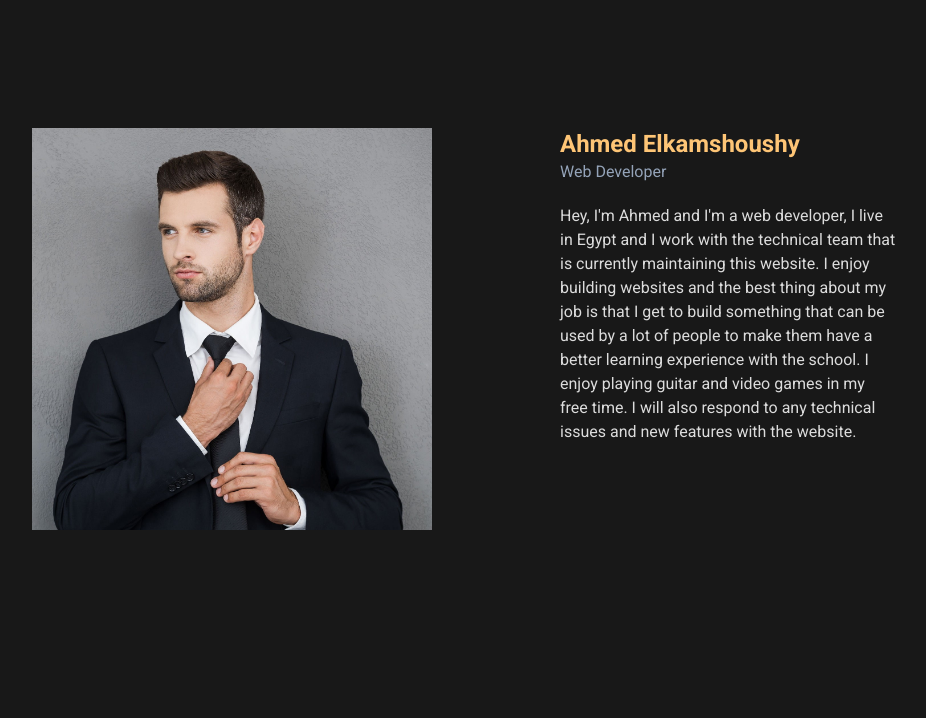
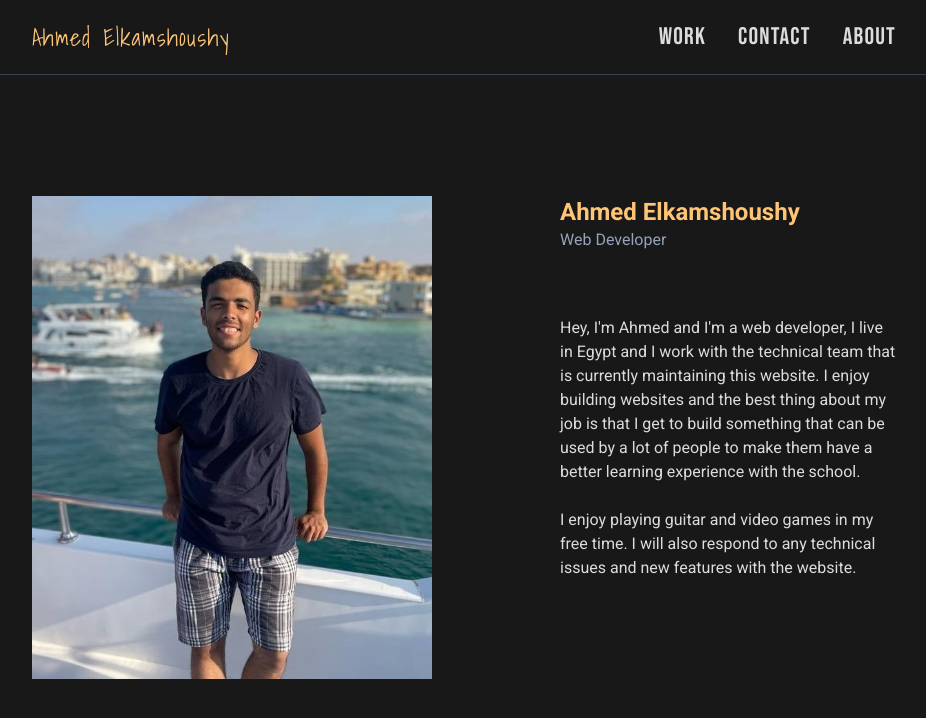
Before and after one commit to kamshushi/portfolio, a Next.js app: page / in a window 1280 px wide. Shown: the top 718 px of the page, without its empty margins (176-1102 px from the left). Built offline with nearby package versions, Linux system fonts and the light colour scheme.

Commit message:
added navbar scroll animation + context

```diff
--- a/src/app/globals.css
+++ b/src/app/globals.css
@@ -7,6 +7,7 @@
   --clr-bg: #181818;
   --clr-font-primary: #dcdcdc;
   --clr-font-secondary: #fec576;
+  --navbar-height: 75px;
 }
 
 body {
@@ -17,3 +18,14 @@ body {
 * {
   min-width: 0;
 }
+
+.animation-1 {
+  transform: translate3d(0px, 0rem, 0px) scale3d(1, 1, 1) rotateX(0deg)
+    rotateY(0deg) rotateZ(0deg) skew(0deg, 0deg);
+  transform-style: preserve-3d;
+}
+.animation-2 {
+  transform: translate3d(0px, -5.5rem, 0px) scale3d(1, 1, 1) rotateX(0deg)
+    rotateY(0deg) rotateZ(0deg) skew(0deg, 0deg);
+  transform-style: preserve-3d;
+}
--- a/src/app/layout.tsx
+++ b/src/app/layout.tsx
@@ -1,6 +1,7 @@
 import type { Metadata } from "next";
 import { Inter } from "next/font/google";
 import "./globals.css";
+import { ScrollContextProvider } from "@/contexts/ScrollContext";
 
 const inter = Inter({ subsets: ["latin"] });
 
@@ -23,8 +24,23 @@ export default function RootLayout({
           href="https://fonts.googleapis.com/css2?family=Roboto:ital,wght@0,100;0,300;0,400;0,500;0,700;1,900&display=swap"
           rel="stylesheet"
         />
+        <link rel="preconnect" href="https://fonts.googleapis.com" />
+        <link rel="preconnect" href="https://fonts.gstatic.com" />
+        <link
+          href="https://fonts.googleapis.com/css2?family=Bebas+Neue&display=swap"
+          rel="stylesheet"
+        />
+
+        <link rel="preconnect" href="https://fonts.googleapis.com" />
+        <link rel="preconnect" href="https://fonts.gstatic.com" />
+        <link
+          href="https://fonts.googleapis.com/css2?family=Shadows+Into+Light&display=swap"
+          rel="stylesheet"
+        ></link>
       </head>
-      <body className={inter.className}>{children}</body>
+      <body className={inter.className} style={{ height: 3000 }}>
+        <ScrollContextProvider>{children}</ScrollContextProvider>
+      </body>
     </html>
   );
 }
--- a/src/components/Home/LandingSection/ImageSection.tsx
+++ b/src/components/Home/LandingSection/ImageSection.tsx
@@ -1,6 +1,6 @@
 import Image from "next/image";
 import React from "react";
-import myPic from "../../../../public/my-picture.jpg";
+import myPic from "../../../../public/my-picture2.jpg";
 
 export default function ImageSection() {
   return (
--- a/src/components/Home/LandingSection/index.tsx
+++ b/src/components/Home/LandingSection/index.tsx
@@ -5,8 +5,8 @@ import ImageSection from "./ImageSection";
 export default function LandingSection() {
   return (
     <SectionContainer>
-      <div className="h-svh">
-        <div className="pt-32 flex gap-32 justify-center sm:flex-wrap xl:flex-nowrap">
+      <div className="h-svh pt-[var(--navbar-height)] flex items-center">
+        <div className="flex gap-32 justify-center sm:flex-wrap xl:flex-nowrap">
           <div className="shrink-0 w-[400px]	">
             <ImageSection />
           </div>
@@ -16,15 +16,17 @@ export default function LandingSection() {
                 Ahmed Elkamshoushy
               </h4>
               <span className="mt-3 text-slate-400">Web Developer</span>
-              <p className="mt-5">
+              <p className="mt-16">
                 Hey, I'm Ahmed and I'm a web developer, I live in Egypt and I
                 work with the technical team that is currently maintaining this
                 website. I enjoy building websites and the best thing about my
                 job is that I get to build something that can be used by a lot
                 of people to make them have a better learning experience with
-                the school. I enjoy playing guitar and video games in my free
-                time. I will also respond to any technical issues and new
-                features with the website.
+                the school.
+                <br />
+                <br /> I enjoy playing guitar and video games in my free time. I
+                will also respond to any technical issues and new features with
+                the website.
               </p>
             </div>
           </div>
--- a/src/components/Home/index.tsx
+++ b/src/components/Home/index.tsx
@@ -1,9 +1,13 @@
 import React from "react";
 import LandingSection from "./LandingSection";
+import Navbar from "../Navbar";
 
 export default function HomePageComponent() {
   return (
     <div>
+      <div>
+        <Navbar />
+      </div>
       <div>
         <LandingSection />
       </div>
--- a/src/components/Navbar/index.tsx
+++ b/src/components/Navbar/index.tsx
@@ -1,5 +1,29 @@
+"use client";
 import React from "react";
+import SectionContainer from "../common/SectionContainer";
+import { useScrollContext } from "@/contexts/ScrollContext";
 
 export default function Navbar() {
-  return <div>Navbar</div>;
+  const { scrollY, isScrollingUp } = useScrollContext();
+  const isHidden = !isScrollingUp && scrollY >= 200;
+
+  const navPosition = isHidden
+    ? "top-[calc(var(--navbar-height)*-1)]"
+    : "top-0";
+
+  return (
+    <SectionContainer
+      className={`fixed w-full bg-[var(--clr-bg)] overflow-hidden border-b border-gray-700 flex items-center justify-between h-[var(--navbar-height)] transition-[top] duration-500 delay-100 font-nav text-2xl tracking-wider ${navPosition}`}
+    >
+      <h2 className="font-signature text-[var(--clr-font-secondary)]">
+        Ahmed Elkamshoushy
+      </h2>
+
+      <ul className="flex gap-8">
+        <li>Work</li>
+        <li>Contact</li>
+        <li>About</li>
+      </ul>
+    </SectionContainer>
+  );
 }
--- a/src/components/common/SectionContainer.tsx
+++ b/src/components/common/SectionContainer.tsx
@@ -3,9 +3,14 @@ import React, { HTMLAttributes } from "react";
 type TProps = HTMLAttributes<HTMLElement> & {
   children: React.ReactNode;
 };
-export default function SectionContainer({ children, ...props }: TProps) {
+export default function SectionContainer({
+  children,
+  className = "",
+  ...props
+}: TProps) {
+  const combinedClassName = `sm:px-16 md:px-32 lg:px-40 xl:px-52 ${className}`;
   return (
-    <section className="sm:px-16 md:px-32 lg:px-40 xl:px-52" {...props}>
+    <section className={combinedClassName} {...props}>
       {children}
     </section>
   );
--- /dev/null
+++ b/src/contexts/ScrollContext.tsx
@@ -0,0 +1,67 @@
+"use client";
+import {
+  ReactNode,
+  createContext,
+  useContext,
+  useEffect,
+  useMemo,
+  useState,
+} from "react";
+
+type TScrollContext = {
+  scrollY: number;
+  isScrollingUp: boolean;
+};
+type TProviderProps = { children: ReactNode };
+
+const ScrollContext = createContext<TScrollContext | null>(null);
+
+export function ScrollContextProvider({ children }: TProviderProps) {
+  const [scrollY, setScrollY] = useState(0);
+  const [isScrollingUp, setIsScrollingUp] = useState(false);
+
+  useEffect(() => {
+    const onScroll = () => {
+      const scrollYValue = window.scrollY;
+
+      let isSameDirection = false;
+      if (
+        (isScrollingUp && scrollYValue <= scrollY) ||
+        (!isScrollingUp && scrollYValue >= scrollY)
+      ) {
+        isSameDirection = true;
+      }
+
+      setScrollY(scrollYValue);
+      if (!isSameDirection) {
+        setIsScrollingUp((oldVal) => !oldVal);
+      }
+    };
+    document.addEventListener("scroll", onScroll);
+
+    return () => {
+      document.removeEventListener("scroll", onScroll);
+    };
+  }, [scrollY]);
+
+  const value = useMemo(
+    () => ({
+      scrollY,
+      isScrollingUp,
+    }),
+    [scrollY, isScrollingUp]
+  );
+
+  return (
+    <ScrollContext.Provider value={value}>{children}</ScrollContext.Provider>
+  );
+}
+
+export function useScrollContext() {
+  const contextValue = useContext(ScrollContext);
+  if (!contextValue) {
+    throw new Error("useScrollContext must be uset in ScrollContext.Provider");
+  }
+
+  return contextValue;
+}
--- a/tailwind.config.ts
+++ b/tailwind.config.ts
@@ -15,6 +15,8 @@ const config: Config = {
       },
       fontFamily: {
         main: "Roboto, sans-serif", // Adds a new `font-main` class
+        nav: "Bebas Neue, sans-serif",
+        signature: "Shadows Into Light, cursive",
       },
     },
   },
```
Also changed, not shown: public/my-picture2.jpg (added).
